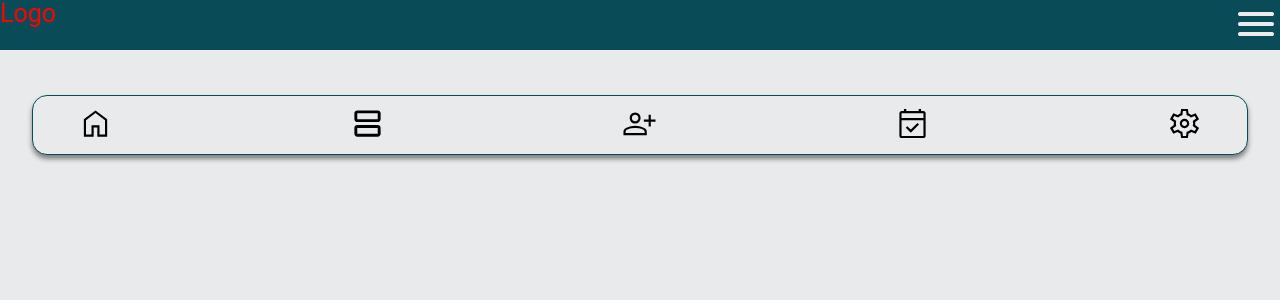
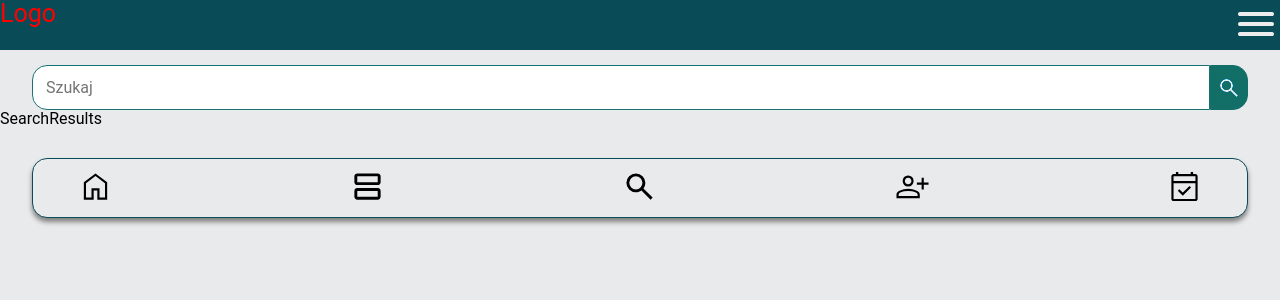
Before and after one commit to Ja-ku-ba/Dm-Daily_motivation, a React (Create React App) app in the folder frontend/: page /search/1 in a window 1280 px wide. Before the commit this address had no page. Shown: the top 300 px of the page. Built offline with nearby package versions, Linux system fonts and the light colour scheme; sample sign-in values are in the browser's storage.

Commit message:
search bar, design

```diff
--- a/frontend/src/App.js
+++ b/frontend/src/App.js
@@ -17,6 +17,7 @@ import { AlertProvider } from "./context/AlertContext";
 import Alert from "./components/Alert";
 import Profile from "./pages/Profile";
 import PostPage from "./pages/PostPage";
+import Search from "./pages/Search";
 
 function App() {
 
@@ -34,6 +35,7 @@ function App() {
                   <Route path="/post" element={<PostPage/>}/>
                   {/* <Route path="/post/:username/:added" element={<PostPage/>}/> */}
                   <Route path="/profile/:username" element={<Profile/>}/>
+                  <Route path="/search/:query?" element={<Search/>}/>
                 </Route>
                 <Route path="/login" element={<LoginRegister/>}/>
               </Routes>
--- a/frontend/src/App.scss
+++ b/frontend/src/App.scss
@@ -11,3 +11,4 @@
 @import "./styles/profile.scss";
 @import "./styles/bio.scss";
 @import "./styles/postPage.scss";
+@import "./styles/searchBar.scss"
--- a/frontend/src/components/Navigation.js
+++ b/frontend/src/components/Navigation.js
@@ -4,6 +4,7 @@ import AuthContext from '../context/AuthContext';
 
 import logo from "../assets/icons/home.svg"
 import posts from "../assets/icons/posts.svg"
+import search from "../assets/icons/search.svg"
 import friends from "../assets/icons/friends.svg"
 import calendar from "../assets/icons/calendar.svg"
 import settings from "../assets/icons/settings.svg"
@@ -24,13 +25,15 @@ const Navigation = () => {
           </Link>
         </li>
         <li className='Navigation__panel__ele'>
+          <Link to={"/search"}>
+            <img width={"35px"} height={"35px"} src={search}/>
+          </Link>
+        </li>
+        <li className='Navigation__panel__ele'>
           <img width={"35px"} height={"35px"} src={friends}/>
         </li>
         <li className='Navigation__panel__ele'>
           <img width={"35px"} height={"35px"} src={calendar}/>
-        </li>
-        <li className='Navigation__panel__ele'>
-          <img width={"35px"} height={"35px"} src={settings}/>
         </li>
         </ul>
     </div>
--- /dev/null
+++ b/frontend/src/components/SearchBar.js
@@ -0,0 +1,17 @@
+import React from 'react'
+
+import search from "../assets/icons/search.svg"
+
+
+const SearchBar = () => {
+  return (
+    <div>
+        <form className='SearchBar'>
+            <input className='SearchBar__field' type='text' placeholder='Szukaj'/>
+            <button className='SearchBar__submit' type='submit'><img src={search}/></button>
+        </form>
+    </div>
+  )
+}
+
+export default SearchBar
--- /dev/null
+++ b/frontend/src/components/SearchResults.js
@@ -0,0 +1,9 @@
+import React from 'react'
+
+const SearchResults = () => {
+  return (
+    <div>SearchResults</div>
+  )
+}
+
+export default SearchResults
--- /dev/null
+++ b/frontend/src/pages/Search.js
@@ -0,0 +1,15 @@
+import React from 'react'
+
+import SearchBar from "../components/SearchBar"
+import SearchResults from "../components/SearchResults"
+
+const Search = () => {
+  return (
+    <div>
+        <SearchBar/>
+        <SearchResults/>
+    </div>
+  )
+}
+
+export default Search
--- /dev/null
+++ b/frontend/src/styles/searchBar.scss
@@ -0,0 +1,26 @@
+@use 'config' as *;
+
+.SearchBar {
+    display: flex;
+    flex-direction: row;
+    height: 45px;
+    width: 95%;
+    margin: auto;
+
+    &__field {
+        height: 100%;
+        border: 1px solid $elementsColor;
+        width: 100%;
+        border-radius: 15px 0 0 15px;
+        padding: 13px;
+    }
+
+    &__submit {
+        border: 1px solid $elementsColor;
+        border-radius: 0 15px 15px 0;
+        background-color: $cardColor;
+        filter: invert(100%) sepia(1%) saturate(2185%) hue-rotate(178deg) brightness(99%) contrast(87%);
+        display: flex;
+        align-items: center;
+    }
+}
```
Also changed, not shown: frontend/src/assets/icons/search.svg (added), 1 other file (tests, documents, lock files or other folders).
